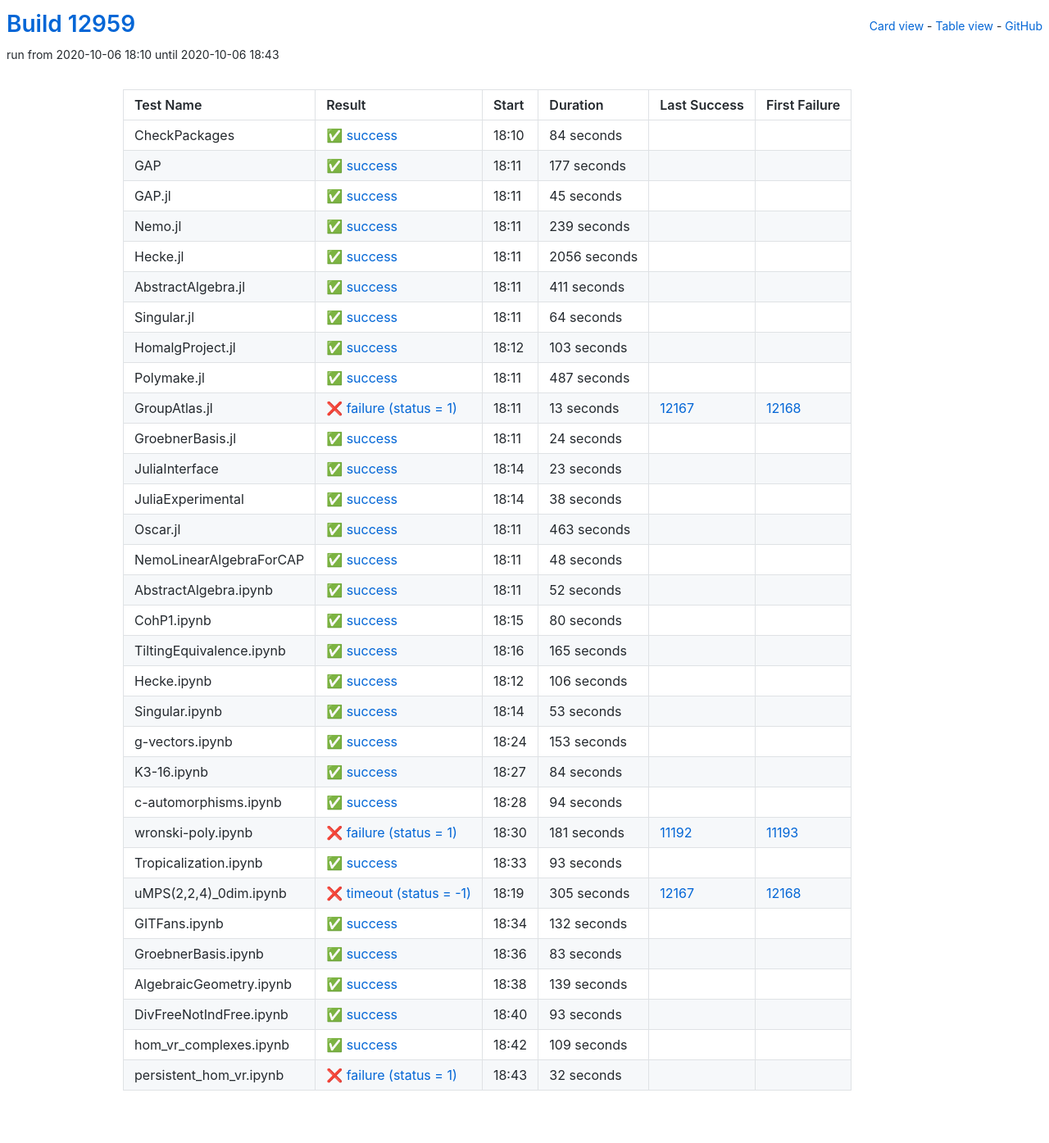
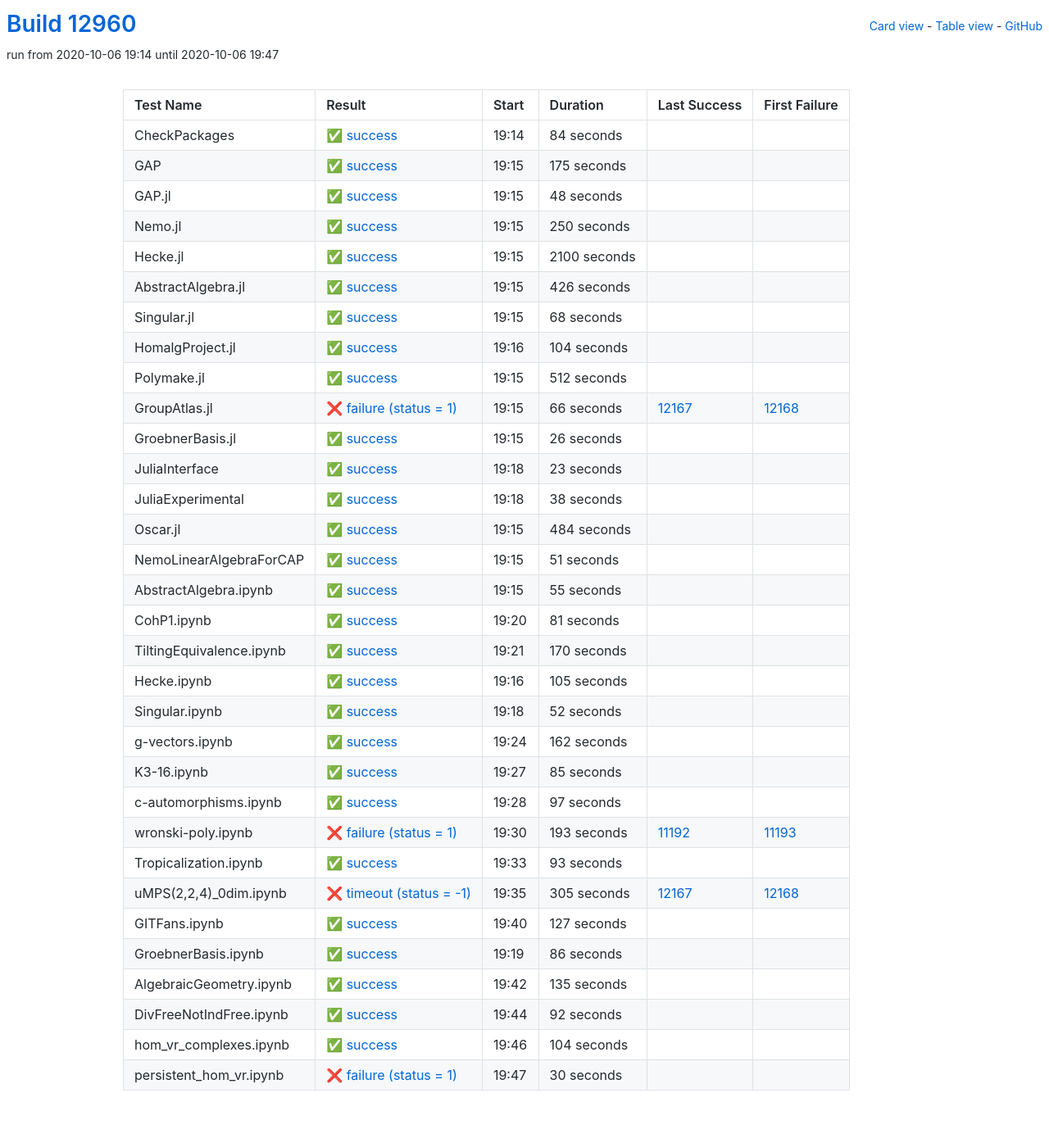
Before and after one commit to oscar-system/oscar-ci-status, a Jekyll site: the page built from table.html, in a window 1280 px wide. Shown: the whole page at 82% size. Built offline with Jekyll 4.4.1, drawn with Linux system fonts in a browser that asks for light colours.

Commit message:
Build #12960

```diff
--- a/_data/ci.yml
+++ b/_data/ci.yml
@@ -1,6 +1,6 @@
 ---
-build: 12959
-build_url: https://oscarci.mathematik.uni-kl.de/job/oscar/12959/
+build: 12960
+build_url: https://oscarci.mathematik.uni-kl.de/job/oscar/12960/
 job: oscar
 organization: oscar-system
 repo: oscar-ci-status
@@ -8,8 +8,8 @@
 tests:
 - name: CheckPackages
   id: checkpackages
-  log: https://oscarci.mathematik.uni-kl.de/job/oscar/12959/artifact/logs/build-12959/CheckPackages.log
-  start: 2020-10-06 18:10
+  log: https://oscarci.mathematik.uni-kl.de/job/oscar/12960/artifact/logs/build-12960/CheckPackages.log
+  start: 2020-10-06 19:14
   success: true
   exitcode: 0
   status: success
@@ -20,128 +20,128 @@
   first_failure_url:
 - name: GAP
   id: gap
-  log: https://oscarci.mathematik.uni-kl.de/job/oscar/12959/artifact/logs/build-12959/GAP.log
-  start: 2020-10-06 18:11
+  log: https://oscarci.mathematik.uni-kl.de/job/oscar/12960/artifact/logs/build-12960/GAP.log
+  start: 2020-10-06 19:15
   success: true
   exitcode: 0
   status: success
-  duration: 177
+  duration: 175
   last_success: false
   last_success_url:
   first_failure: false
   first_failure_url:
 - name: GAP.jl
   id: gap-jl
-  log: https://oscarci.mathematik.uni-kl.de/job/oscar/12959/artifact/logs/build-12959/GAP.jl.log
-  start: 2020-10-06 18:11
+  log: https://oscarci.mathematik.uni-kl.de/job/oscar/12960/artifact/logs/build-12960/GAP.jl.log
+  start: 2020-10-06 19:15
   success: true
   exitcode: 0
   status: success
-  duration: 45
+  duration: 48
   last_success: false
   last_success_url:
   first_failure: false
   first_failure_url:
 - name: Nemo.jl
   id: nemo-jl
-  log: https://oscarci.mathematik.uni-kl.de/job/oscar/12959/artifact/logs/build-12959/Nemo.jl.log
-  start: 2020-10-06 18:11
+  log: https://oscarci.mathematik.uni-kl.de/job/oscar/12960/artifact/logs/build-12960/Nemo.jl.log
+  start: 2020-10-06 19:15
   success: true
   exitcode: 0
   status: success
-  duration: 239
+  duration: 250
   last_success: false
   last_success_url:
   first_failure: false
   first_failure_url:
 - name: Hecke.jl
   id: hecke-jl
-  log: https://oscarci.mathematik.uni-kl.de/job/oscar/12959/artifact/logs/build-12959/Hecke.jl.log
-  start: 2020-10-06 18:11
+  log: https://oscarci.mathematik.uni-kl.de/job/oscar/12960/artifact/logs/build-12960/Hecke.jl.log
+  start: 2020-10-06 19:15
   success: true
   exitcode: 0
   status: success
-  duration: 2056
+  duration: 2100
   last_success: false
   last_success_url:
   first_failure: false
   first_failure_url:
 - name: AbstractAlgebra.jl
   id: abstractalgebra-jl
-  log: https://oscarci.mathematik.uni-kl.de/job/oscar/12959/artifact/logs/build-12959/AbstractAlgebra.jl.log
-  start: 2020-10-06 18:11
+  log: https://oscarci.mathematik.uni-kl.de/job/oscar/12960/artifact/logs/build-12960/AbstractAlgebra.jl.log
+  start: 2020-10-06 19:15
   success: true
   exitcode: 0
   status: success
-  duration: 411
+  duration: 426
   last_success: false
   last_success_url:
   first_failure: false
   first_failure_url:
 - name: Singular.jl
   id: singular-jl
-  log: https://oscarci.mathematik.uni-kl.de/job/oscar/12959/artifact/logs/build-12959/Singular.jl.log
-  start: 2020-10-06 18:11
+  log: https://oscarci.mathematik.uni-kl.de/job/oscar/12960/artifact/logs/build-12960/Singular.jl.log
+  start: 2020-10-06 19:15
   success: true
   exitcode: 0
   status: success
-  duration: 64
+  duration: 68
   last_success: false
   last_success_url:
   first_failure: false
   first_failure_url:
 - name: HomalgProject.jl
   id: homalgproject-jl
-  log: https://oscarci.mathematik.uni-kl.de/job/oscar/12959/artifact/logs/build-12959/HomalgProject.jl.log
-  start: 2020-10-06 18:12
+  log: https://oscarci.mathematik.uni-kl.de/job/oscar/12960/artifact/logs/build-12960/HomalgProject.jl.log
+  start: 2020-10-06 19:16
   success: true
   exitcode: 0
   status: success
-  duration: 103
+  duration: 104
   last_success: false
   last_success_url:
   first_failure: false
   first_failure_url:
 - name: Polymake.jl
   id: polymake-jl
-  log: https://oscarci.mathematik.uni-kl.de/job/oscar/12959/artifact/logs/build-12959/Polymake.jl.log
-  start: 2020-10-06 18:11
+  log: https://oscarci.mathematik.uni-kl.de/job/oscar/12960/artifact/logs/build-12960/Polymake.jl.log
+  start: 2020-10-06 19:15
   success: true
   exitcode: 0
   status: success
-  duration: 487
+  duration: 512
   last_success: false
   last_success_url:
   first_failure: false
   first_failure_url:
 - name: GroupAtlas.jl
   id: groupatlas-jl
-  log: https://oscarci.mathematik.uni-kl.de/job/oscar/12959/artifact/logs/build-12959/GroupAtlas.jl.log
-  start: 2020-10-06 18:11
+  log: https://oscarci.mathematik.uni-kl.de/job/oscar/12960/artifact/logs/build-12960/GroupAtlas.jl.log
+  start: 2020-10-06 19:15
   success: false
   exitcode: 1
   status: failure
-  duration: 13
+  duration: 66
   last_success: 12167
   last_success_url: https://oscarci.mathematik.uni-kl.de/job/oscar/12167/
   first_failure: 12168
   first_failure_url: https://oscarci.mathematik.uni-kl.de/job/oscar/12168/
 - name: GroebnerBasis.jl
   id: groebnerbasis-jl
-  log: https://oscarci.mathematik.uni-kl.de/job/oscar/12959/artifact/logs/build-12959/GroebnerBasis.jl.log
-  start: 2020-10-06 18:11
+  log: https://oscarci.mathematik.uni-kl.de/job/oscar/12960/artifact/logs/build-12960/GroebnerBasis.jl.log
+  start: 2020-10-06 19:15
   success: true
   exitcode: 0
   status: success
-  duration: 24
+  duration: 26
   last_success: false
   last_success_url:
   first_failure: false
   first_failure_url:
 - name: JuliaInterface
   id: juliainterface
-  log: https://oscarci.mathematik.uni-kl.de/job/oscar/12959/artifact/logs/build-12959/JuliaInterface.log
-  start: 2020-10-06 18:14
+  log: https://oscarci.mathematik.uni-kl.de/job/oscar/12960/artifact/logs/build-12960/JuliaInterface.log
+  start: 2020-10-06 19:18
   success: true
   exitcode: 0
   status: success
@@ -152,8 +152,8 @@
   first_failure_url:
 - name: JuliaExperimental
   id: juliaexperimental
-  log: https://oscarci.mathematik.uni-kl.de/job/oscar/12959/artifact/logs/build-12959/JuliaExperimental.log
-  start: 2020-10-06 18:14
+  log: https://oscarci.mathematik.uni-kl.de/job/oscar/12960/artifact/logs/build-12960/JuliaExperimental.log
+  start: 2020-10-06 19:18
   success: true
   exitcode: 0
   status: success
@@ -164,32 +164,80 @@
   first_failure_url:
 - name: Oscar.jl
   id: oscar-jl
-  log: https://oscarci.mathematik.uni-kl.de/job/oscar/12959/artifact/logs/build-12959/Oscar.jl.log
-  start: 2020-10-06 18:11
+  log: https://oscarci.mathematik.uni-kl.de/job/oscar/12960/artifact/logs/build-12960/Oscar.jl.log
+  start: 2020-10-06 19:15
   success: true
   exitcode: 0
   status: success
-  duration: 463
+  duration: 484
   last_success: false
   last_success_url:
   first_failure: false
   first_failure_url:
 - name: NemoLinearAlgebraForCAP
   id: nemolinearalgebraforcap
-  log: https://oscarci.mathematik.uni-kl.de/job/oscar/12959/artifact/logs/build-12959/NemoLinearAlgebraForCAP.log
-  start: 2020-10-06 18:11
+  log: https://oscarci.mathematik.uni-kl.de/job/oscar/12960/artifact/logs/build-12960/NemoLinearAlgebraForCAP.log
+  start: 2020-10-06 19:15
   success: true
   exitcode: 0
   status: success
-  duration: 48
+  duration: 51
   last_success: false
   last_success_url:
   first_failure: false
   first_failure_url:
 - name: AbstractAlgebra.ipynb
   id: abstractalgebra-ipynb
-  log: https://oscarci.mathematik.uni-kl.de/job/oscar/12959/artifact/logs/build-12959/AbstractAlgebra.ipynb.log
-  start: 2020-10-06 18:11
+  log: https://oscarci.mathematik.uni-kl.de/job/oscar/12960/artifact/logs/build-12960/AbstractAlgebra.ipynb.log
+  start: 2020-10-06 19:15
+  success: true
+  exitcode: 0
+  status: success
+  duration: 55
+  last_success: false
+  last_success_url:
+  first_failure: false
+  first_failure_url:
+- name: CohP1.ipynb
+  id: cohp1-ipynb
+  log: https://oscarci.mathematik.uni-kl.de/job/oscar/12960/artifact/logs/build-12960/CohP1.ipynb.log
+  start: 2020-10-06 19:20
+  success: true
+  exitcode: 0
+  status: success
+  duration: 81
+  last_success: false
+  last_success_url:
+  first_failure: false
+  first_failure_url:
+- name: TiltingEquivalence.ipynb
+  id: tiltingequivalence-ipynb
+  log: https://oscarci.mathematik.uni-kl.de/job/oscar/12960/artifact/logs/build-12960/TiltingEquivalence.ipynb.log
+  start: 2020-10-06 19:21
+  success: true
+  exitcode: 0
+  status: success
+  duration: 170
+  last_success: false
+  last_success_url:
+  first_failure: false
+  first_failure_url:
+- name: Hecke.ipynb
+  id: hecke-ipynb
+  log: https://oscarci.mathematik.uni-kl.de/job/oscar/12960/artifact/logs/build-12960/Hecke.ipynb.log
+  start: 2020-10-06 19:16
+  success: true
+  exitcode: 0
+  status: success
+  duration: 105
+  last_success: false
+  last_success_url:
+  first_failure: false
+  first_failure_url:
+- name: Singular.ipynb
+  id: singular-ipynb
+  log: https://oscarci.mathematik.uni-kl.de/job/oscar/12960/artifact/logs/build-12960/Singular.ipynb.log
+  start: 2020-10-06 19:18
   success: true
   exitcode: 0
   status: success
@@ -198,106 +246,58 @@
   last_success_url:
   first_failure: false
   first_failure_url:
-- name: CohP1.ipynb
-  id: cohp1-ipynb
-  log: https://oscarci.mathematik.uni-kl.de/job/oscar/12959/artifact/logs/build-12959/CohP1.ipynb.log
-  start: 2020-10-06 18:15
+- name: g-vectors.ipynb
+  id: g-vectors-ipynb
+  log: https://oscarci.mathematik.uni-kl.de/job/oscar/12960/artifact/logs/build-12960/g-vectors.ipynb.log
+  start: 2020-10-06 19:24
   success: true
   exitcode: 0
   status: success
-  duration: 80
-  last_success: false
-  last_success_url:
-  first_failure: false
-  first_failure_url:
-- name: TiltingEquivalence.ipynb
-  id: tiltingequivalence-ipynb
-  log: https://oscarci.mathematik.uni-kl.de/job/oscar/12959/artifact/logs/build-12959/TiltingEquivalence.ipynb.log
-  start: 2020-10-06 18:16
-  success: true
-  exitcode: 0
-  status: success
-  duration: 165
-  last_success: false
-  last_success_url:
-  first_failure: false
-  first_failure_url:
-- name: Hecke.ipynb
-  id: hecke-ipynb
-  log: https://oscarci.mathematik.uni-kl.de/job/oscar/12959/artifact/logs/build-12959/Hecke.ipynb.log
-  start: 2020-10-06 18:12
-  success: true
-  exitcode: 0
-  status: success
-  duration: 106
-  last_success: false
-  last_success_url:
-  first_failure: false
-  first_failure_url:
-- name: Singular.ipynb
-  id: singular-ipynb
-  log: https://oscarci.mathematik.uni-kl.de/job/oscar/12959/artifact/logs/build-12959/Singular.ipynb.log
-  start: 2020-10-06 18:14
-  success: true
-  exitcode: 0
-  status: success
-  duration: 53
-  last_success: false
-  last_success_url:
-  first_failure: false
-  first_failure_url:
-- name: g-vectors.ipynb
-  id: g-vectors-ipynb
-  log: https://oscarci.mathematik.uni-kl.de/job/oscar/12959/artifact/logs/build-12959/g-vectors.ipynb.log
-  start: 2020-10-06 18:24
-  success: true
-  exitcode: 0
-  status: success
-  duration: 153
+  duration: 162
   last_success: false
   last_success_url:
   first_failure: false
   first_failure_url:
 - name: K3-16.ipynb
   id: k3-16-ipynb
-  log: https://oscarci.mathematik.uni-kl.de/job/oscar/12959/artifact/logs/build-12959/K3-16.ipynb.log
-  start: 2020-10-06 18:27
+  log: https://oscarci.mathematik.uni-kl.de/job/oscar/12960/artifact/logs/build-12960/K3-16.ipynb.log
+  start: 2020-10-06 19:27
   success: true
   exitcode: 0
   status: success
-  duration: 84
+  duration: 85
   last_success: false
   last_success_url:
   first_failure: false
   first_failure_url:
 - name: c-automorphisms.ipynb
   id: c-automorphisms-ipynb
-  log: https://oscarci.mathematik.uni-kl.de/job/oscar/12959/artifact/logs/build-12959/c-automorphisms.ipynb.log
-  start: 2020-10-06 18:28
+  log: https://oscarci.mathematik.uni-kl.de/job/oscar/12960/artifact/logs/build-12960/c-automorphisms.ipynb.log
+  start: 2020-10-06 19:28
   success: true
   exitcode: 0
   status: success
-  duration: 94
+  duration: 97
   last_success: false
   last_success_url:
   first_failure: false
   first_failure_url:
 - name: wronski-poly.ipynb
   id: wronski-poly-ipynb
-  log: https://oscarci.mathematik.uni-kl.de/job/oscar/12959/artifact/logs/build-12959/wronski-poly.ipynb.log
-  start: 2020-10-06 18:30
+  log: https://oscarci.mathematik.uni-kl.de/job/oscar/12960/artifact/logs/build-12960/wronski-poly.ipynb.log
+  start: 2020-10-06 19:30
   success: false
   exitcode: 1
   status: failure
-  duration: 181
+  duration: 193
   last_success: 11192
   last_success_url: https://oscarci.mathematik.uni-kl.de/job/oscar/11192/
   first_failure: 11193
   first_failure_url: https://oscarci.mathematik.uni-kl.de/job/oscar/11193/
 - name: Tropicalization.ipynb
   id: tropicalization-ipynb
-  log: https://oscarci.mathematik.uni-kl.de/job/oscar/12959/artifact/logs/build-12959/Tropicalization.ipynb.log
-  start: 2020-10-06 18:33
+  log: https://oscarci.mathematik.uni-kl.de/job/oscar/12960/artifact/logs/build-12960/Tropicalization.ipynb.log
+  start: 2020-10-06 19:33
   success: true
   exitcode: 0
   status: success
@@ -308,8 +308,8 @@
   first_failure_url:
 - name: uMPS(2,2,4)_0dim.ipynb
   id: umps-2-2-4-0dim-ipynb
-  log: https://oscarci.mathematik.uni-kl.de/job/oscar/12959/artifact/logs/build-12959/uMPS-2-2-4-_0dim.ipynb.log
-  start: 2020-10-06 18:19
+  log: https://oscarci.mathematik.uni-kl.de/job/oscar/12960/artifact/logs/build-12960/uMPS-2-2-4-_0dim.ipynb.log
+  start: 2020-10-06 19:35
   success: false
   exitcode: -1
   status: timeout
@@ -320,72 +320,72 @@
   first_failure_url: https://oscarci.mathematik.uni-kl.de/job/oscar/12168/
 - name: GITFans.ipynb
   id: gitfans-ipynb
-  log: https://oscarci.mathematik.uni-kl.de/job/oscar/12959/artifact/logs/build-12959/GITFans.ipynb.log
-  start: 2020-10-06 18:34
+  log: https://oscarci.mathematik.uni-kl.de/job/oscar/12960/artifact/logs/build-12960/GITFans.ipynb.log
+  start: 2020-10-06 19:40
   success: true
   exitcode: 0
   status: success
-  duration: 132
+  duration: 127
   last_success: false
   last_success_url:
   first_failure: false
   first_failure_url:
 - name: GroebnerBasis.ipynb
   id: groebnerbasis-ipynb
-  log: https://oscarci.mathematik.uni-kl.de/job/oscar/12959/artifact/logs/build-12959/GroebnerBasis.ipynb.log
-  start: 2020-10-06 18:36
+  log: https://oscarci.mathematik.uni-kl.de/job/oscar/12960/artifact/logs/build-12960/GroebnerBasis.ipynb.log
+  start: 2020-10-06 19:19
   success: true
   exitcode: 0
   status: success
-  duration: 83
+  duration: 86
   last_success: false
   last_success_url:
   first_failure: false
   first_failure_url:
 - name: AlgebraicGeometry.ipynb
   id: algebraicgeometry-ipynb
-  log: https://oscarci.mathematik.uni-kl.de/job/oscar/12959/artifact/logs/build-12959/AlgebraicGeometry.ipynb.log
-  start: 2020-10-06 18:38
+  log: https://oscarci.mathematik.uni-kl.de/job/oscar/12960/artifact/logs/build-12960/AlgebraicGeometry.ipynb.log
+  start: 2020-10-06 19:42
   success: true
   exitcode: 0
   status: success
-  duration: 139
+  duration: 135
   last_success: false
   last_success_url:
   first_failure: false
   first_failure_url:
 - name: DivFreeNotIndFree.ipynb
   id: divfreenotindfree-ipynb
-  log: https://oscarci.mathematik.uni-kl.de/job/oscar/12959/artifact/logs/build-12959/DivFreeNotIndFree.ipynb.log
-  start: 2020-10-06 18:40
+  log: https://oscarci.mathematik.uni-kl.de/job/oscar/12960/artifact/logs/build-12960/DivFreeNotIndFree.ipynb.log
+  start: 2020-10-06 19:44
   success: true
   exitcode: 0
   status: success
-  duration: 93
+  duration: 92
   last_success: false
   last_success_url:
   first_failure: false
   first_failure_url:
 - name: hom_vr_complexes.ipynb
   id: hom-vr-complexes-ipynb
-  log: https://oscarci.mathematik.uni-kl.de/job/oscar/12959/artifact/logs/build-12959/hom_vr_complexes.ipynb.log
-  start: 2020-10-06 18:42
+  log: https://oscarci.mathematik.uni-kl.de/job/oscar/12960/artifact/logs/build-12960/hom_vr_complexes.ipynb.log
+  start: 2020-10-06 19:46
   success: true
   exitcode: 0
   status: success
-  duration: 109
+  duration: 104
   last_success: false
   last_success_url:
   first_failure: false
   first_failure_url:
 - name: persistent_hom_vr.ipynb
   id: persistent-hom-vr-ipynb
-  log: https://oscarci.mathematik.uni-kl.de/job/oscar/12959/artifact/logs/build-12959/persistent_hom_vr.ipynb.log
-  start: 2020-10-06 18:43
+  log: https://oscarci.mathematik.uni-kl.de/job/oscar/12960/artifact/logs/build-12960/persistent_hom_vr.ipynb.log
+  start: 2020-10-06 19:47
   success: false
   exitcode: 1
   status: failure
-  duration: 32
+  duration: 30
   last_success: false
   last_success_url:
   first_failure: false
```
Also changed, not shown: README.md.
